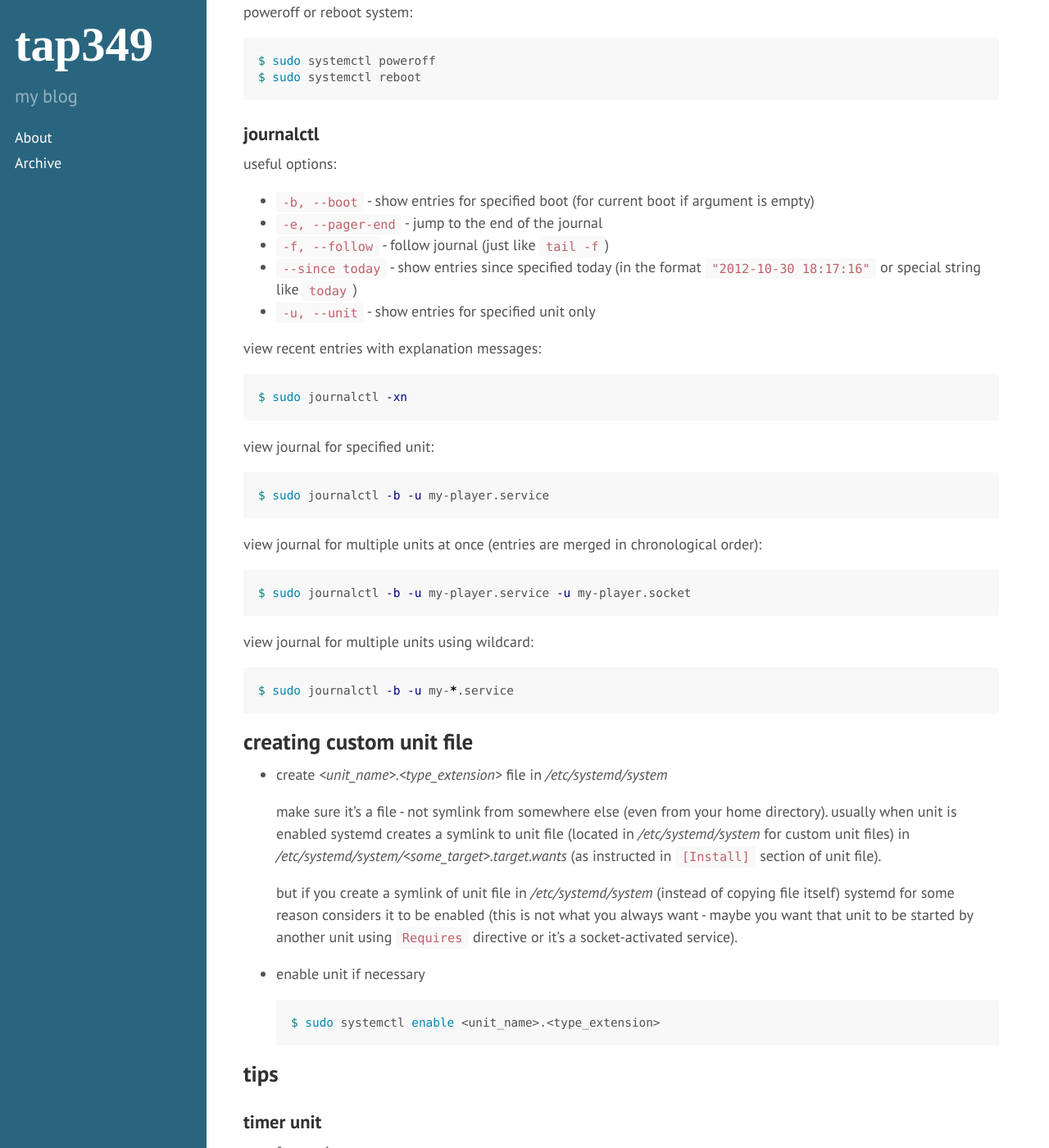
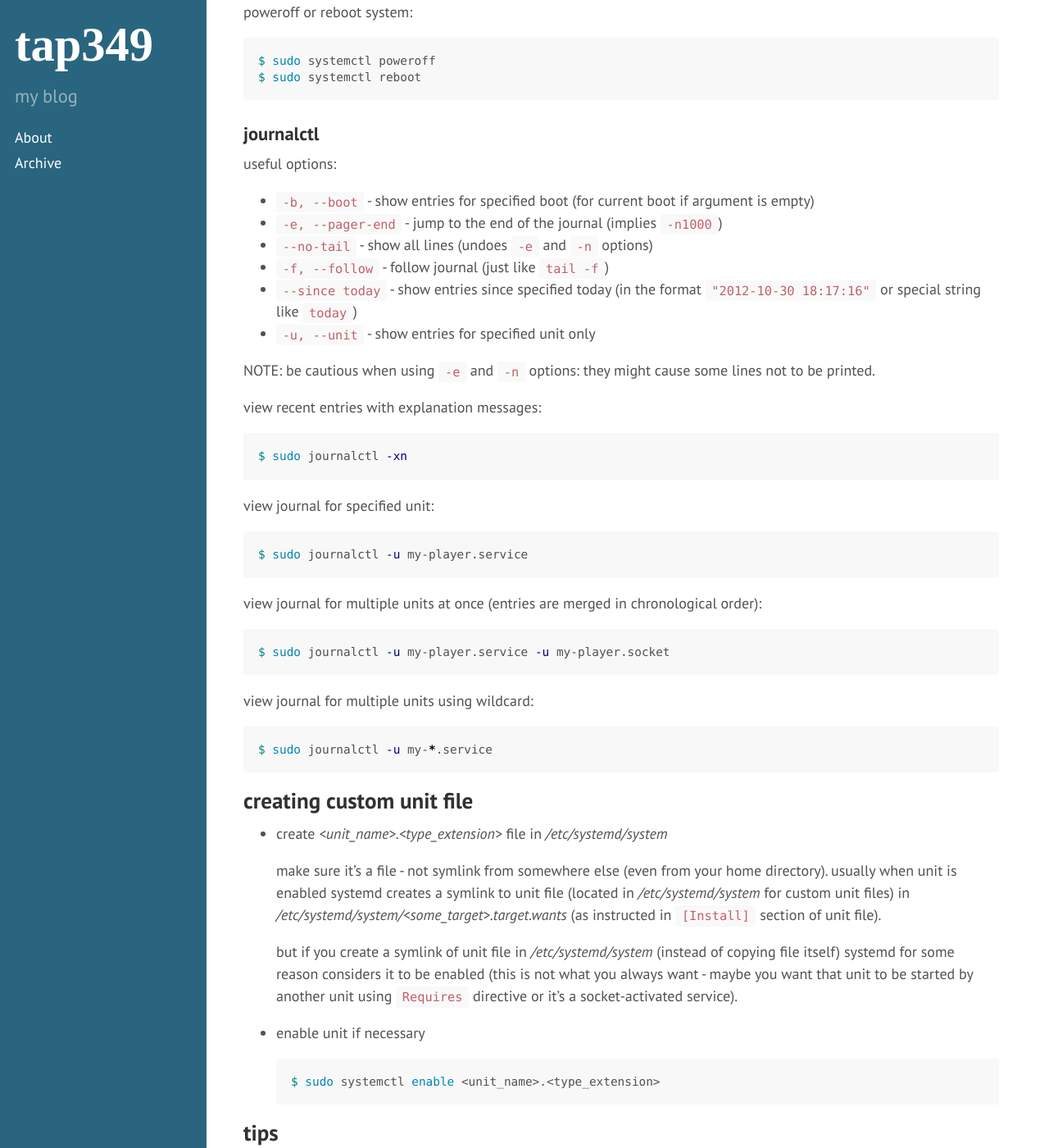
Before and after one commit to tap349/tap349.github.io, a Jekyll site: the page built from _posts/2017-05-02-systemd.md, in a window 1280 px wide and 1400 px high, scrolled down 1230 px. Shown: the whole window at 82% size. Built offline with Jekyll 4.4.1, drawn with Linux system fonts in a browser that asks for light colours.

Commit message:
update 2017-08-17_22:14:14

````diff
--- a/_posts/2017-05-02-systemd.md
+++ b/_posts/2017-05-02-systemd.md
@@ -67,10 +67,16 @@ useful options:
 - `-b, --boot` - show entries for specified boot
   (for current boot if argument is empty)
 - `-e, --pager-end` - jump to the end of the journal
+  (implies `-n1000`)
+- `--no-tail` - show all lines
+  (undoes `-e` and `-n` options)
 - `-f, --follow` - follow journal (just like `tail -f`)
 - `--since today` - show entries since specified today
   (in the format `"2012-10-30 18:17:16"` or special string like `today`)
 - `-u, --unit` - show entries for specified unit only
+
+NOTE: be cautious when using `-e` and `-n` options:
+      they might cause some lines not to be printed.
 
 view recent entries with explanation messages:
 
@@ -81,20 +87,20 @@ $ sudo journalctl -xn
 view journal for specified unit:
 
 ```sh
-$ sudo journalctl -b -u my-player.service
+$ sudo journalctl -u my-player.service
 ```
 
 view journal for multiple units at once
 (entries are merged in chronological order):
 
 ```sh
-$ sudo journalctl -b -u my-player.service -u my-player.socket
+$ sudo journalctl -u my-player.service -u my-player.socket
 ```
 
 view journal for multiple units using wildcard:
 
 ```sh
-$ sudo journalctl -b -u my-*.service
+$ sudo journalctl -u my-*.service
 ```
 
 ## creating custom unit file
````
Also changed, not shown: _posts/2017-08-02-elixir-deployment.md (+8 -4 lines), _posts/2017-08-13-elixir-stage-environment.md (+1 -2 lines).
